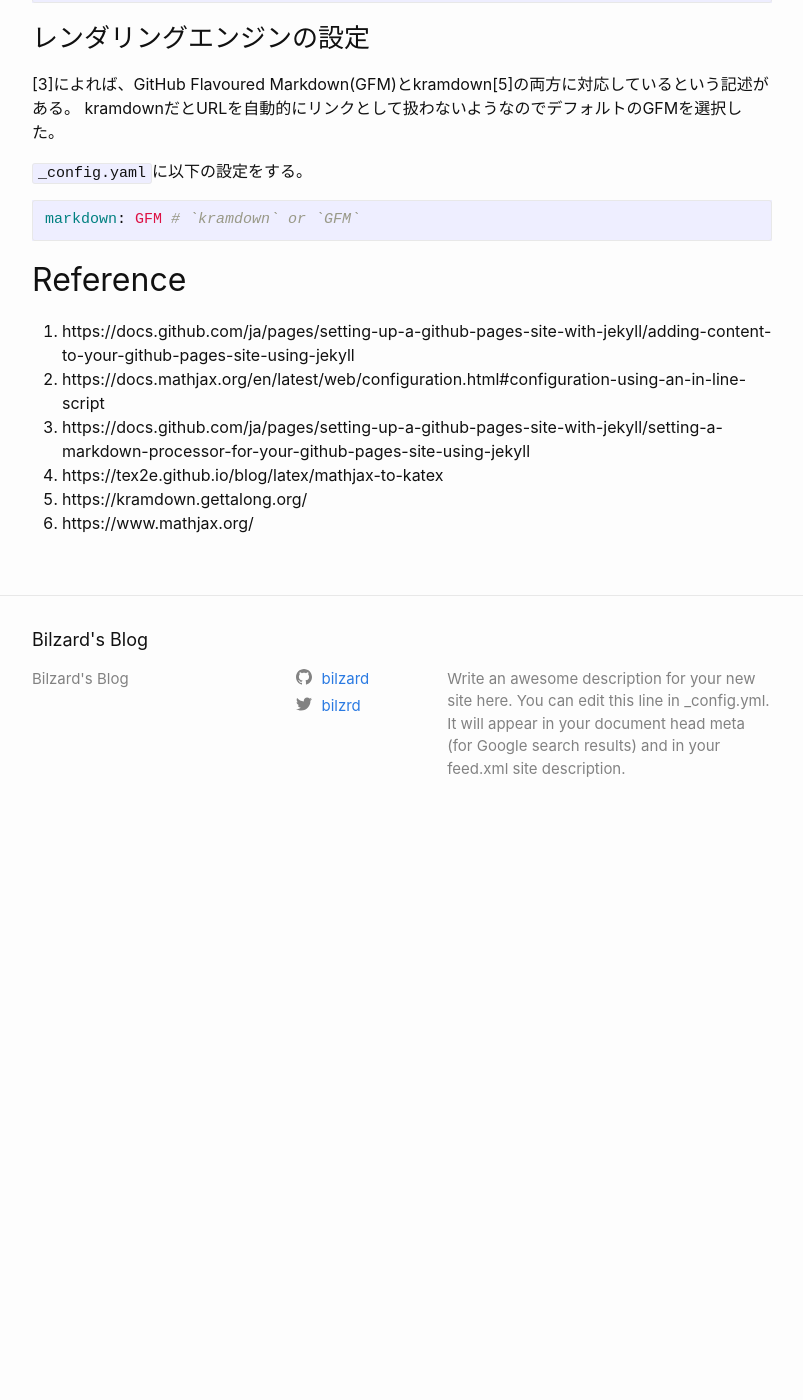
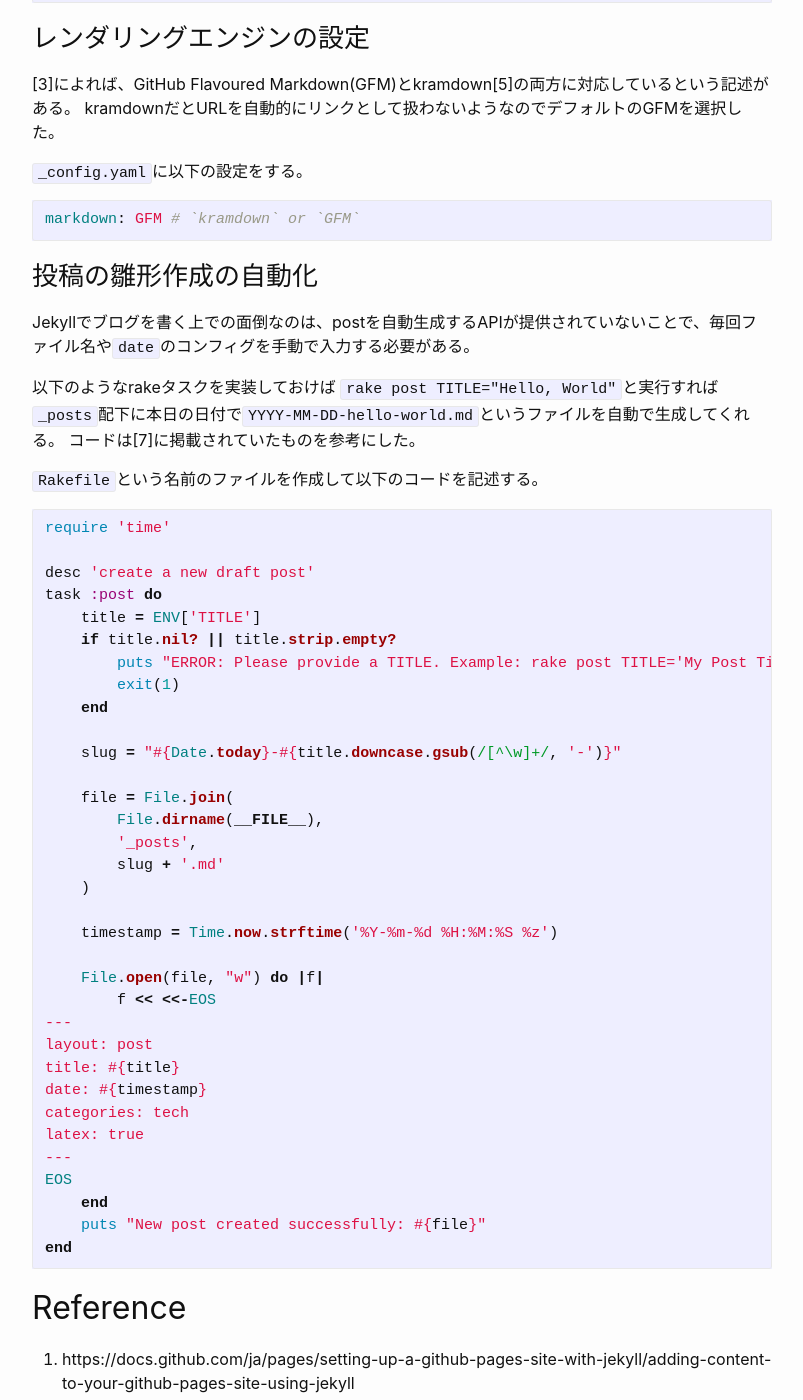
Before and after one commit to bilzard/bilzard.github.io, a Jekyll site: the page built from _posts/2024-12-28-blog-open.md, in a window 1280 px wide and 1400 px high, scrolled down 1848 px. Shown: the whole window, without its empty margins (238-1041 px from the left). Built offline with Jekyll 4.4.1, drawn with Linux system fonts in a browser that asks for light colours; before the commit the page ends 2688 px from its top, so only the background shows below that; some of the changed text lies outside the part shown.

Commit message:
投稿の雛形作成の自動化の項目を追加

````diff
--- a/_posts/2024-12-28-blog-open.md
+++ b/_posts/2024-12-28-blog-open.md
@@ -85,6 +85,51 @@
 markdown: GFM # `kramdown` or `GFM`
 ```
 
+### 投稿の雛形作成の自動化
+
+Jekyllでブログを書く上での面倒なのは、postを自動生成するAPIが提供されていないことで、毎回ファイル名や`date`のコンフィグを手動で入力する必要がある。
+
+以下のようなrakeタスクを実装しておけば `rake post TITLE="Hello, World"`と実行すれば`_posts`配下に本日の日付で`YYYY-MM-DD-hello-world.md`というファイルを自動で生成してくれる。
+コードは[7]に掲載されていたものを参考にした。
+
+`Rakefile`という名前のファイルを作成して以下のコードを記述する。
+
+```ruby
+require 'time'
+
+desc 'create a new draft post'
+task :post do
+    title = ENV['TITLE']
+    if title.nil? || title.strip.empty?
+        puts "ERROR: Please provide a TITLE. Example: rake post TITLE='My Post Title'"
+        exit(1)
+    end
+
+    slug = "#{Date.today}-#{title.downcase.gsub(/[^\w]+/, '-')}"
+
+    file = File.join(
+        File.dirname(__FILE__),
+        '_posts',
+        slug + '.md'
+    )
+
+    timestamp = Time.now.strftime('%Y-%m-%d %H:%M:%S %z')
+
+    File.open(file, "w") do |f|
+        f << <<-EOS
+---
+layout: post
+title: #{title}
+date: #{timestamp}
+categories: tech
+latex: true
+---
+EOS
+    end
+    puts "New post created successfully: #{file}"
+end
+```
+
 ## Reference
 
 1. https://docs.github.com/ja/pages/setting-up-a-github-pages-site-with-jekyll/adding-content-to-your-github-pages-site-using-jekyll
@@ -93,3 +138,4 @@
 4. https://tex2e.github.io/blog/latex/mathjax-to-katex
 5. https://kramdown.gettalong.org/
 6. https://www.mathjax.org/
+7. https://arjanvandergaag.nl/blog/creating-new-jekyll-posts.html
````
